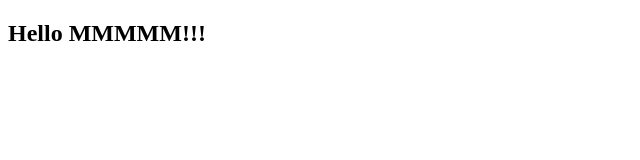
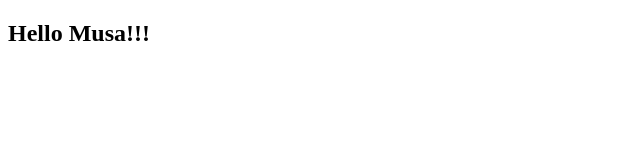
Before and after one commit to musayuksel/react-tdd, a React (Create React App) app: page / in a window 1280 px wide. Shown: the top 160 px of the page, without its empty margins (0-640 px from the left). Built offline with nearby package versions, Linux system fonts and the light colour scheme.

Commit message:
Update initial value of state

```diff
--- a/src/App.js
+++ b/src/App.js
@@ -2,7 +2,7 @@ import { useState } from "react";
 import Viewers from "./components/Viewers";
 
 function App() {
-  const [viewer, setViewer] = useState("MMMMM");
+  const [viewer, setViewer] = useState("Musa");
   return (
     <>
       <Viewers viewer={viewer} />
--- a/src/components/Viewers.jsx
+++ b/src/components/Viewers.jsx
@@ -1,5 +1,5 @@
 import React from "react";
 
-export default function Viewers({ viewer = "XXXXX" }) {
+export default function Viewers({ viewer }) {
   return <h2 data-testid="viewerName">Hello {viewer}!!!</h2>;
 }
```
